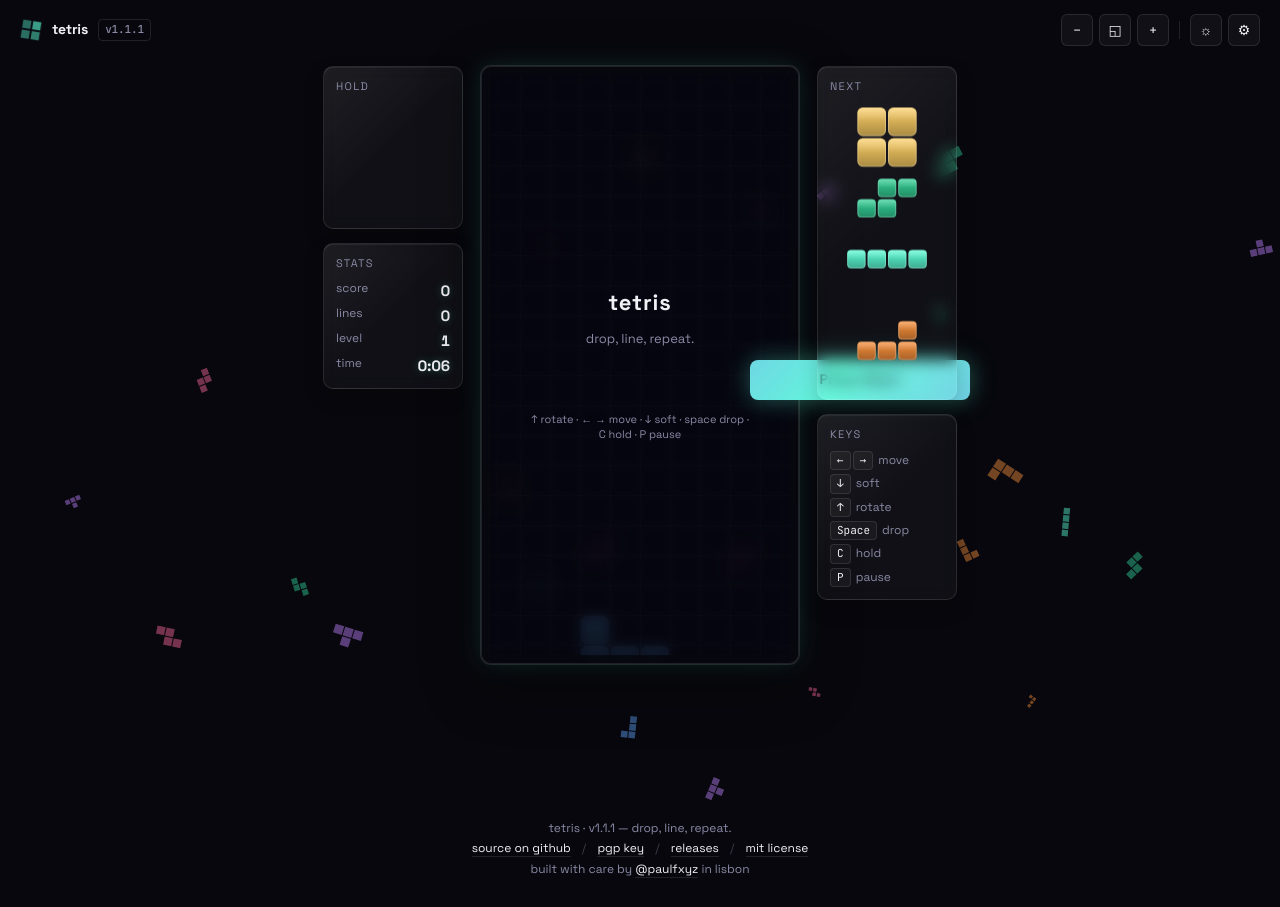
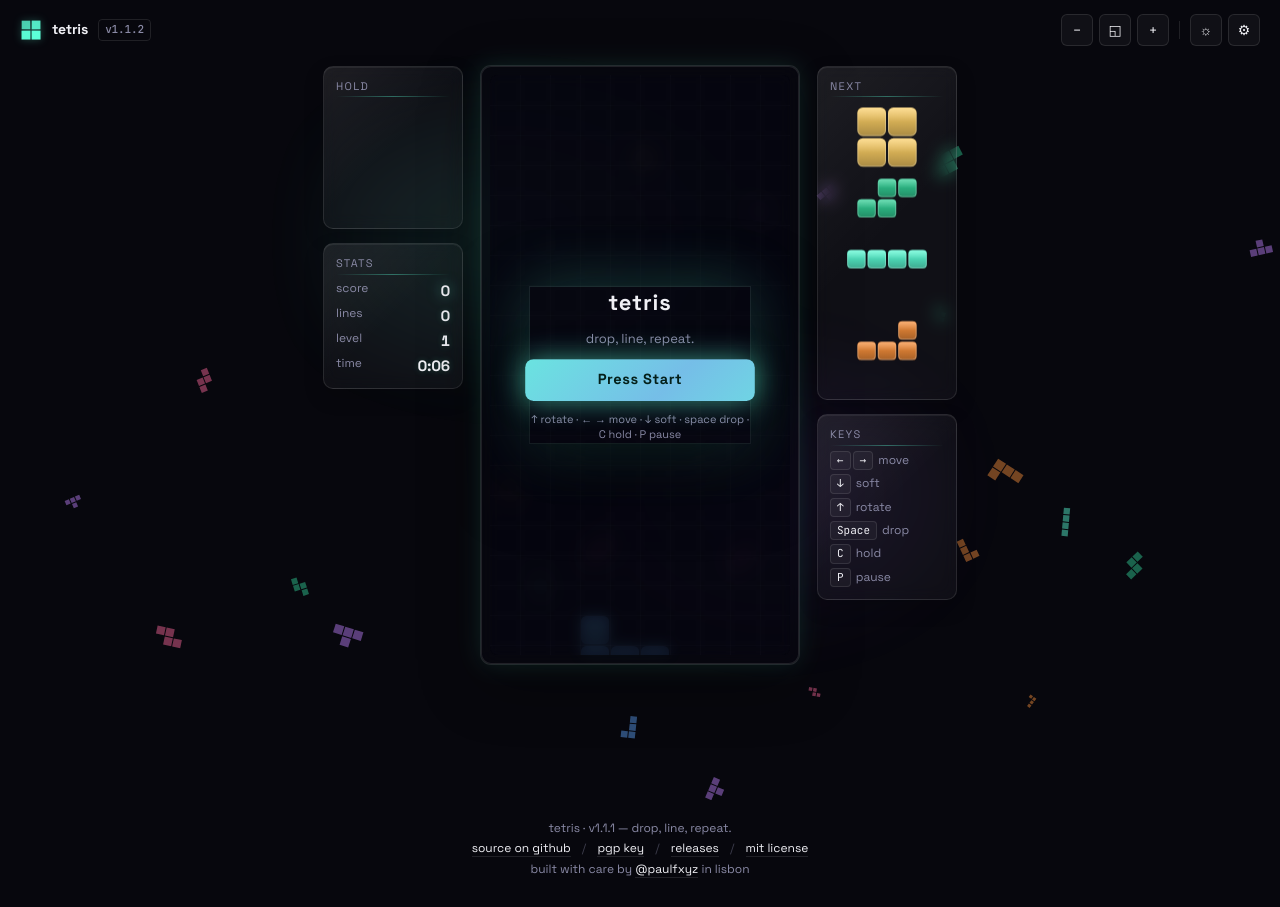
Before and after one commit to paulfxyz/tetris, a PHP site: page / in a window 1280 px wide. Run offline with PHP 8.4, Linux system fonts and the light colour scheme.

Commit message:
feat: v1.1.2 — Korobeiniki music, modern in-place animations, name-input fix, scoreboard CAPTCHA workaround
Added
- Procedural Korobeiniki music (public-domain Russian folk song, 1861) via
  Web Audio. Two-voice arrangement: square-wave lead + triangle-wave bass.
  Zero KB shipped; everything synthesised from a note-array at runtime.
- New Modern-theme animations, all strictly in-place (no horizontal drift):
  cta-heartbeat on Press Start, brand-breathe on the logo, aurora-breathe
  wash behind the board, stats-glow staggered pulse on score values,
  hud-underline-pulse accent, overlay-glow vignette on the dialog card.

Fixed
- Name input swallowed letters: typing p/c/x/z in the score-submit form
  triggered pause/hold/rotate. Global keyboard handler now bails on text
  fields.
- Press-Start animation slid off to the right; replaced translateX shimmer
  with a contained heartbeat scale.
- 'Server unreachable' on score submit: Siteground sgcaptcha was serving
  HTML challenge pages for JSON POSTs. Added Accept/X-Requested-With
  headers, content-type guard, and .htaccess bypass.

Changed
- README version badge links to the matching GitHub release.

```diff
--- a/public/css/game.css
+++ b/public/css/game.css
@@ -141,20 +141,26 @@ body.vpad-on .vpad { display: grid; }
   .game-wrap { gap: 10px; }
 }
 
-/* Modern theme bling — animated accent on overlay CTA */
+/* Modern theme — overlay CTA (Press Start) uses a CARDIAC HEARTBEAT.
+ * The previous shimmer used translateX(100%) which made the highlight slide
+ * off to the right of the button; users perceived it as the layout breaking.
+ * Replaced with a contained, in-place heartbeat: scale + glow that breathes
+ * around the button without ever shifting horizontally. The two-beat curve
+ * (strong-pause-soft-pause) mimics a real cardiac rhythm. */
 html[data-theme="modern"] .overlay-card .cta {
-  position: relative; overflow: hidden;
+  position: relative;
+  transform-origin: center;
 }
-html[data-theme="modern"] .overlay-card .cta::after {
-  content: ''; position: absolute; inset: -2px;
-  background: linear-gradient(120deg, transparent 30%, rgba(255,255,255,.25), transparent 70%);
-  transform: translateX(-100%);
-  animation: shine 2.6s ease-in-out infinite;
+@keyframes cta-heartbeat {
+  0%   { transform: scale(1);     box-shadow: 0 0 18px color-mix(in srgb, var(--color-accent) 28%, transparent); }
+  14%  { transform: scale(1.045); box-shadow: 0 0 28px color-mix(in srgb, var(--color-accent) 55%, transparent); }
+  28%  { transform: scale(1);     box-shadow: 0 0 18px color-mix(in srgb, var(--color-accent) 28%, transparent); }
+  42%  { transform: scale(1.025); box-shadow: 0 0 22px color-mix(in srgb, var(--color-accent) 40%, transparent); }
+  60%, 100% { transform: scale(1); box-shadow: 0 0 18px color-mix(in srgb, var(--color-accent) 28%, transparent); }
 }
-@keyframes shine { 50%, 100% { transform: translateX(100%); } }
 
 /* =====================================================================
- * MODERN — extra animations and effects
+ * MODERN — extra animations and effects (all IN-PLACE, no horizontal drift)
  * ===================================================================== */
 html[data-theme="modern"] .board-frame {
   box-shadow:
@@ -175,45 +181,129 @@ html[data-theme="modern"] .hud-block {
   box-shadow: inset 0 1px 0 rgba(255,255,255,.06), 0 8px 20px rgba(0,0,0,.18);
 }
 
-html[data-theme="modern"] .brand svg { animation: modern-rotate 24s linear infinite; transform-origin: center; }
-@keyframes modern-rotate { to { transform: rotate(360deg); } }
-html[data-theme="modern"] .brand svg rect { animation: modern-twinkle 3s ease-in-out infinite; }
-html[data-theme="modern"] .brand svg rect:nth-child(2) { animation-delay: .25s; }
-html[data-theme="modern"] .brand svg rect:nth-child(3) { animation-delay: .5s; }
-html[data-theme="modern"] .brand svg rect:nth-child(4) { animation-delay: .75s; }
-@keyframes modern-twinkle { 0%, 100% { opacity: .4; } 50% { opacity: 1; } }
+/* Brand mark: in-place breathing instead of full rotation.
+ * A 4-block logo rotating 360° looked off-axis and unbalanced. Now it
+ * gently scales/breathes and the inner rects twinkle in sequence —
+ * still alive, never wandering. */
+html[data-theme="modern"] .brand svg {
+  animation: brand-breathe 3.2s ease-in-out infinite;
+  transform-origin: center;
+}
+@keyframes brand-breathe {
+  0%, 100% { transform: scale(1);    filter: drop-shadow(0 0 4px color-mix(in srgb, var(--color-accent) 30%, transparent)); }
+  50%      { transform: scale(1.06); filter: drop-shadow(0 0 10px color-mix(in srgb, var(--color-accent) 55%, transparent)); }
+}
+html[data-theme="modern"] .brand svg rect {
+  animation: modern-twinkle 2.4s ease-in-out infinite;
+  transform-origin: center;
+  transform-box: fill-box;
+}
+html[data-theme="modern"] .brand svg rect:nth-child(2) { animation-delay: .2s; }
+html[data-theme="modern"] .brand svg rect:nth-child(3) { animation-delay: .4s; }
+html[data-theme="modern"] .brand svg rect:nth-child(4) { animation-delay: .6s; }
+@keyframes modern-twinkle {
+  0%, 100% { opacity: .55; transform: scale(1); }
+  50%      { opacity: 1;   transform: scale(1.08); }
+}
 
 html[data-theme="modern"] #game-canvas {
   filter: drop-shadow(0 0 8px color-mix(in srgb, var(--color-accent) 25%, transparent));
 }
 
+/* Hold / Next panels: very subtle vertical breathing (max 2px) so the
+ * panels feel alive without distracting from the falling pieces. */
 html[data-theme="modern"] #hold-canvas,
 html[data-theme="modern"] #next-canvas {
-  animation: modern-float 4s ease-in-out infinite;
+  animation: modern-float 5s ease-in-out infinite;
 }
-html[data-theme="modern"] #next-canvas { animation-delay: -2s; }
+html[data-theme="modern"] #next-canvas { animation-delay: -2.5s; }
 @keyframes modern-float {
   0%, 100% { transform: translateY(0); }
-  50%      { transform: translateY(-3px); }
+  50%      { transform: translateY(-2px); }
 }
 
+/* CTA background gradient — a calm sweep that LOOPS inside the button
+ * (small horizontal swing, never reaching the edges), so motion stays
+ * inside the bounds. Combined with cta-heartbeat above. */
 html[data-theme="modern"] .overlay-card .cta {
   background: linear-gradient(135deg,
     var(--color-accent) 0%,
     color-mix(in srgb, var(--color-accent) 60%, #9b5cff) 50%,
     var(--color-accent) 100%);
-  background-size: 200% 200%;
-  animation: shine 2.6s ease-in-out infinite, modern-cta-shift 8s linear infinite;
-  box-shadow: 0 0 24px color-mix(in srgb, var(--color-accent) 35%, transparent);
+  background-size: 220% 220%;
+  background-position: 50% 50%;
+  animation:
+    cta-heartbeat 1.6s ease-in-out infinite,
+    cta-gradient-loop 6s ease-in-out infinite;
+  will-change: transform, box-shadow, background-position;
 }
-@keyframes modern-cta-shift {
-  0% { background-position: 0% 0%; }
-  100% { background-position: 200% 0%; }
+@keyframes cta-gradient-loop {
+  0%, 100% { background-position: 35% 50%; }
+  50%      { background-position: 65% 50%; }
 }
 
+/* Stats values glow staggered — calm equalizer feel down the right rail. */
 html[data-theme="modern"] .stats dd {
   text-shadow: 0 0 8px color-mix(in srgb, var(--color-accent) 30%, transparent);
+  animation: stats-glow 2.8s ease-in-out infinite;
 }
+html[data-theme="modern"] .stats dd:nth-of-type(2) { animation-delay: .4s; }
+html[data-theme="modern"] .stats dd:nth-of-type(3) { animation-delay: .8s; }
+html[data-theme="modern"] .stats dd:nth-of-type(4) { animation-delay: 1.2s; }
+@keyframes stats-glow {
+  0%, 100% { text-shadow: 0 0 6px  color-mix(in srgb, var(--color-accent) 22%, transparent); }
+  50%      { text-shadow: 0 0 14px color-mix(in srgb, var(--color-accent) 55%, transparent); }
+}
+
+/* Animated underline accent beneath each HUD label — fades in/out only. */
+html[data-theme="modern"] .hud-label {
+  position: relative;
+}
+html[data-theme="modern"] .hud-label::after {
+  content: '';
+  position: absolute; left: 0; right: 0; bottom: -3px;
+  height: 1px;
+  background: linear-gradient(90deg,
+    transparent,
+    color-mix(in srgb, var(--color-accent) 80%, transparent),
+    transparent);
+  animation: hud-underline-pulse 3s ease-in-out infinite;
+  opacity: .6;
+}
+@keyframes hud-underline-pulse {
+  0%, 100% { opacity: .25; }
+  50%      { opacity: .9; }
+}
+
+/* Aurora wash behind the board — soft radial gradients that scale gently
+ * in place. Clipped by .game-wrap so it never escapes the layout. */
+html[data-theme="modern"] .game-wrap { position: relative; }
+html[data-theme="modern"] .game-wrap::before {
+  content: '';
+  position: absolute; inset: -10px;
+  background:
+    radial-gradient(60% 40% at 30% 30%, color-mix(in srgb, var(--color-accent) 14%, transparent), transparent 70%),
+    radial-gradient(50% 40% at 70% 70%, color-mix(in srgb, #9b5cff 14%, transparent), transparent 70%);
+  filter: blur(30px);
+  z-index: -1;
+  pointer-events: none;
+  animation: aurora-breathe 9s ease-in-out infinite;
+}
+@keyframes aurora-breathe {
+  0%, 100% { opacity: .55; transform: scale(1); }
+  50%      { opacity: .9;  transform: scale(1.04); }
+}
+
+/* Overlay card (Press Start / Pause / Game Over) gets a subtle vignette
+ * pulse so the modal feels alive but completely still horizontally. */
+html[data-theme="modern"] .overlay-card {
+  animation: overlay-glow 4s ease-in-out infinite;
+}
+@keyframes overlay-glow {
+  0%, 100% { box-shadow: 0 20px 60px rgba(0,0,0,.55), 0 0 0 1px rgba(255,255,255,.04), 0 0 30px color-mix(in srgb, var(--color-accent) 12%, transparent); }
+  50%      { box-shadow: 0 24px 80px rgba(0,0,0,.6),  0 0 0 1px rgba(255,255,255,.07), 0 0 60px color-mix(in srgb, var(--color-accent) 25%, transparent); }
+}
+
 
 /* =====================================================================
  * CLASSIC — strict B&W, kill all theme bling
--- a/public/index.html
+++ b/public/index.html
@@ -29,7 +29,7 @@
         <rect x="13" y="13" width="9" height="9" fill="currentColor" opacity=".8"/>
       </svg>
       <span>tetris</span>
-      <span class="brand-version">v1.1.1</span>
+      <span class="brand-version">v1.1.2</span>
     </a>
     <nav class="topbar-actions">
       <button class="iconbtn" id="btn-zoom-out" title="Zoom out" aria-label="Zoom out">−</button>
--- a/public/js/input.js
+++ b/public/js/input.js
@@ -41,6 +41,25 @@ const KEYMAP = {
   Escape: 'pause',
 };
 
+// Returns true if the user is typing in a form field. Used to suppress game
+// keybindings while the score-submit dialog is open — otherwise typing 'p',
+// 'c', 'x', 'z' in the Name field would trigger pause/hold/rotate and the
+// letter would be eaten by preventDefault().
+function isEditableTarget(el) {
+  if (!el) return false;
+  if (el.isContentEditable) return true;
+  const tag = el.tagName;
+  if (tag === 'TEXTAREA' || tag === 'SELECT') return true;
+  if (tag === 'INPUT') {
+    // Allow game keys when focus is on non-text inputs (checkboxes, radios,
+    // ranges) so the settings overlay doesn't break keyboard play.
+    const type = (el.type || 'text').toLowerCase();
+    const nonText = new Set(['checkbox', 'radio', 'range', 'button', 'submit', 'reset', 'file', 'color']);
+    return !nonText.has(type);
+  }
+  return false;
+}
+
 export class Input {
   constructor({ boardEl, vpadEl, onAction }) {
     this.boardEl = boardEl;       // the canvas element — captures touch
@@ -70,6 +89,13 @@ export class Input {
   // those and run our own DAS timer instead.
   bindKeyboard() {
     window.addEventListener('keydown', (e) => {
+      // BUGFIX: when the user is typing in a text field (e.g. the score-submit
+      // form's Name / Tagline / Email inputs), we must NOT intercept their
+      // keystrokes. Otherwise letters mapped to game actions — 'p' (pause),
+      // 'c' (hold), arrow keys, etc. — get swallowed by preventDefault() and
+      // never reach the input. Bail out if the focused element is editable.
+      if (isEditableTarget(e.target) || isEditableTarget(document.activeElement)) return;
+
       const a = KEYMAP[e.code];
       if (!a) return;
       e.preventDefault();
@@ -84,6 +110,8 @@ export class Input {
     });
 
     window.addEventListener('keyup', (e) => {
+      // Mirror the keydown guard: don't track keys pressed inside form fields.
+      if (isEditableTarget(e.target) || isEditableTarget(document.activeElement)) return;
       this.held.delete(e.code);
       const a = KEYMAP[e.code];
       if (a === 'left' || a === 'right') this.stopDAS();
--- a/public/js/scoreboard.js
+++ b/public/js/scoreboard.js
@@ -89,10 +89,25 @@ export class Scoreboard {
     const url = this.server + (store ? '/submit' : '/sign');
     const res = await fetch(url, {
       method: 'POST',
-      headers: { 'content-type': 'application/json' },
+      credentials: 'same-origin',
+      headers: {
+        // Explicit Accept tells hosts (Siteground in particular) that this is
+        // an API call, not a browser-form submission — reduces the chance of
+        // hitting a bot-protection HTML challenge page.
+        'content-type': 'application/json',
+        'accept': 'application/json',
+        'x-requested-with': 'XMLHttpRequest',
+      },
       body: JSON.stringify(payload),
     });
+    // Bot-protection layers (Cloudflare, Siteground sgcaptcha) often serve a
+    // 200/202 HTML CAPTCHA page when they suspect a request. Detect that and
+    // throw a clean error so the caller falls back to the offline receipt.
+    const ctype = res.headers.get('content-type') || '';
     if (!res.ok) throw new Error(`server: ${res.status}`);
+    if (!ctype.includes('application/json')) {
+      throw new Error('server: non-JSON response (likely bot-challenge); using offline fallback');
+    }
     const data = await res.json();
     // Server kept the score → also keep a local copy for offline browsing.
     if (data.accepted) this.saveLocal(payload);
--- a/public/js/sound.js
+++ b/public/js/sound.js
@@ -1,7 +1,8 @@
 // tetris — sound.js
 // ============================================================================
-// PROCEDURAL SFX. No audio files shipped. Everything you hear is generated
-// at runtime by oscillators + gain envelopes through the Web Audio API.
+// PROCEDURAL SFX + MUSIC. No audio files shipped. Everything you hear is
+// generated at runtime by oscillators + gain envelopes through the Web Audio
+// API.
 //
 // Why not just ship .mp3/.ogg/.wav?
 //   - no licensing / attribution / royalty questions
@@ -17,12 +18,67 @@
 // at related pitches and you get arpeggios for Tetrises and game-over.
 // ============================================================================
 
+// ============================================================================
+// MUSIC — Korobeiniki (a.k.a. "Tetris Theme A")
+//
+// Korobeiniki (Russian: Коробейники, "The Peddlers") is a Russian folk song
+// composed in 1861 by Nikolay Nekrasov. The melody is firmly in the public
+// domain — it has been used for 160+ years and is famously the music of the
+// original Game Boy Tetris (1989). Shipping it is free of any licensing or
+// attribution concern.
+//
+// We don't ship an audio file. Instead the tune is encoded as an array of
+// [scientific-pitch-notation, beats] pairs and rendered live by oscillators,
+// matching the procedural philosophy of the SFX above. Two voices play in
+// parallel: a square-wave LEAD (the melody) and a triangle-wave BASS that
+// alternates between root and fifth. The result is a small, chiptune-ish
+// rendition of the theme that loops forever.
+//
+// Tempo: 144 BPM — close to the original Game Boy version's level-1 speed.
+// ============================================================================
+
+// Note name -> MIDI number, then MIDI -> Hz. A4 (MIDI 69) = 440 Hz.
+const NOTE_TO_MIDI = { C: 0, D: 2, E: 4, F: 5, G: 7, A: 9, B: 11 };
+function noteHz(name) {
+  if (!name) return 0; // rest
+  const m = name.match(/^([A-G])([#b]?)(\d)$/);
+  if (!m) return 0;
+  const [, letter, accidental, octave] = m;
+  const midi = NOTE_TO_MIDI[letter]
+    + (accidental === '#' ? 1 : accidental === 'b' ? -1 : 0)
+    + (Number(octave) + 1) * 12;
+  return 440 * Math.pow(2, (midi - 69) / 12);
+}
+
+// Korobeiniki lead melody, transcribed for one full A-section + B-section.
+// Format: [note, beats]. null = rest. Beats are in quarter-note units.
+const KOROBEINIKI_LEAD = [
+  ['E5', 1],   ['B4', 0.5], ['C5', 0.5], ['D5', 1],   ['C5', 0.5], ['B4', 0.5],
+  ['A4', 1],   ['A4', 0.5], ['C5', 0.5], ['E5', 1],   ['D5', 0.5], ['C5', 0.5],
+  ['B4', 1.5], ['C5', 0.5], ['D5', 1],   ['E5', 1],
+  ['C5', 1],   ['A4', 1],   ['A4', 1],   [null, 1],
+  ['D5', 1],   ['F5', 0.5], ['A5', 1],   ['G5', 0.5], ['F5', 0.5],
+  ['E5', 1.5], ['C5', 0.5], ['E5', 1],   ['D5', 0.5], ['C5', 0.5],
+  ['B4', 1],   ['B4', 0.5], ['C5', 0.5], ['D5', 1],   ['E5', 1],
+  ['C5', 1],   ['A4', 1],   ['A4', 2],
+];
+
+// Simple alternating bass line: root–fifth pattern.
+const KOROBEINIKI_BASS = [
+  ['A2', 2], ['E3', 2], ['A2', 2], ['E3', 2],
+  ['A2', 2], ['E3', 2], ['A2', 2], ['E3', 2],
+  ['D3', 2], ['A3', 2], ['A2', 2], ['E3', 2],
+  ['A2', 2], ['E3', 2], ['A2', 2], ['E3', 2],
+];
+
 export class Sound {
   constructor() {
     this.ctx = null;       // lazily created — see ensure()
-    this.enabled = true;
-    this.music = false;    // reserved — no music yet
-    this.musicNode = null;
+    this.enabled = true;   // SFX on/off
+    this.music = false;    // music on/off (set via setMusic())
+    this.musicGain = null; // master gain for music bus
+    this.musicTimer = null;// scheduling tick
+    this.musicBpm = 144;
   }
 
   // CRITICAL on iOS / Safari: AudioContext is created in 'suspended' state
@@ -36,19 +92,11 @@ export class Sound {
       try { this.ctx = new (window.AudioContext || window.webkitAudioContext)(); }
       catch { this.ctx = null; }
     }
-    // Even after creation, the ctx can be re-suspended (tab backgrounded).
-    // resume() is idempotent and safe to call every time.
     if (this.ctx && this.ctx.state === 'suspended') this.ctx.resume().catch(() => {});
   }
 
   // The atomic SFX primitive: a one-shot oscillator with an exponential gain
   // decay. Combine with setTimeout to chain blips into arpeggios.
-  //
-  //   freq     — pitch in Hz
-  //   duration — seconds before the oscillator stops
-  //   type     — 'square' | 'sine' | 'triangle' | 'sawtooth'
-  //              (square is "8-bit blip", triangle is softer, sawtooth is harsher)
-  //   gain     — peak loudness (keep low; we play many at once)
   blip(freq = 440, duration = 0.06, type = 'square', gain = 0.06) {
     if (!this.enabled) return;
     this.ensure();
@@ -57,9 +105,6 @@ export class Sound {
     const g = this.ctx.createGain();
     o.type = type;
     o.frequency.value = freq;
-    // Envelope: full gain at start, exponential decay to near-zero over duration.
-    // Using exponentialRampToValueAtTime (not linear) gives a natural-sounding tail.
-    // The target can't actually reach 0 in an exponential ramp, hence 0.0001.
     g.gain.setValueAtTime(gain, this.ctx.currentTime);
     g.gain.exponentialRampToValueAtTime(0.0001, this.ctx.currentTime + duration);
     o.connect(g).connect(this.ctx.destination);
@@ -67,15 +112,11 @@ export class Sound {
     o.stop(this.ctx.currentTime + duration);
   }
 
-  // Each game action gets a distinct sonic identity. Numbers were picked by
-  // ear — there's no scientific tuning, just "does this feel right?"
-  move()   { this.blip(220, 0.03, 'square', 0.04); }     // soft click
-  rotate() { this.blip(330, 0.04, 'triangle', 0.05); }   // higher, smoother
-  lock()   { this.blip(140, 0.07, 'sawtooth', 0.05); }   // a thunk
+  // Per-action SFX. Pitches chosen by ear.
+  move()   { this.blip(220, 0.03, 'square', 0.04); }
+  rotate() { this.blip(330, 0.04, 'triangle', 0.05); }
+  lock()   { this.blip(140, 0.07, 'sawtooth', 0.05); }
 
-  // Line-clear scales with line count: pitch up + extra arpeggio note for Tetrises.
-  // The three (or four) blips are staggered with setTimeout — that's the
-  // arpeggio. 60ms gap between notes feels rhythmic without overlapping decay.
   clear(n = 1) {
     const base = 440 + n * 120;
     this.blip(base, 0.08, 'square', 0.07);
@@ -83,12 +124,109 @@ export class Sound {
     if (n >= 4) setTimeout(() => this.blip(base * 1.5, 0.12, 'square', 0.07), 130);
   }
 
-  drop()   { this.blip(110, 0.1, 'square', 0.07); }      // low thud
-  hold()   { this.blip(520, 0.05, 'sine', 0.05); }       // clean ping
+  drop() { this.blip(110, 0.1, 'square', 0.07); }
+  hold() { this.blip(520, 0.05, 'sine', 0.05); }
 
-  // Game over: a descending 4-note arpeggio. Each note lasts 0.18s; we space
-  // them 120ms apart so they overlap slightly into a dying-fall.
   over() {
     [440, 330, 247, 165].forEach((f, i) => setTimeout(() => this.blip(f, 0.18, 'triangle', 0.08), i * 120));
   }
+
+  // ------- MUSIC -------
+  // Start or stop the Korobeiniki loop. Idempotent: calling setMusic(true)
+  // twice doesn't stack two loops.
+  setMusic(on) {
+    this.music = !!on;
+    if (this.music) this.startMusic();
+    else this.stopMusic();
+  }
+
+  // Build the loop and schedule notes ahead. We use lookahead scheduling
+  // (Chris Wilson's "Tale of Two Clocks" pattern): every ~250ms, schedule
+  // any notes whose start time falls in the next ~500ms window. setTimeout
+  // is jittery, but the AudioContext clock is rock-steady — so as long as
+  // each note is scheduled BEFORE its start time, playback is sample-accurate.
+  startMusic() {
+    this.ensure();
+    if (!this.ctx) return;
+    this.stopMusic();
+
+    this.musicGain = this.ctx.createGain();
+    this.musicGain.gain.value = 0.07;
+    this.musicGain.connect(this.ctx.destination);
+
+    const secondsPerBeat = 60 / this.musicBpm;
+    const buildVoice = (notes) => {
+      let t = 0;
+      return notes.map(([note, beats]) => {
+        const entry = { note, beats, offset: t };
+        t += beats * secondsPerBeat;
+        return entry;
+      });
+    };
+    const lead = buildVoice(KOROBEINIKI_LEAD);
+    const bass = buildVoice(KOROBEINIKI_BASS);
+    const leadLength = lead.reduce((s, n) => s + n.beats, 0) * secondsPerBeat;
+    const bassLength = bass.reduce((s, n) => s + n.beats, 0) * secondsPerBeat;
+    const loopLength = Math.max(leadLength, bassLength);
+
+    let loopStart = this.ctx.currentTime + 0.1;
+    const scheduleAhead = 0.5;
+
+    const tick = () => {
+      if (!this.music || !this.ctx || !this.musicGain) return;
+      const now = this.ctx.currentTime;
+      while (loopStart < now + scheduleAhead) {
+        for (const n of lead) {
+          const start = loopStart + n.offset;
+          if (start < now) continue;
+          if (start > now + scheduleAhead) break;
+          this.playNote(n.note, start, n.beats * secondsPerBeat * 0.95, 'square', 0.55);
+        }
+        for (const n of bass) {
+          const start = loopStart + n.offset;
+          if (start < now) continue;
+          if (start > now + scheduleAhead) break;
+          this.playNote(n.note, start, n.beats * secondsPerBeat * 0.95, 'triangle', 0.4);
+        }
+        loopStart += loopLength;
+      }
+      this.musicTimer = setTimeout(tick, 250);
+    };
+    tick();
+  }
+
+  // Fade out and tear down. Linear ramp to zero (exponential can't reach 0)
+  // prevents the "click" some browsers emit when a gain abruptly drops.
+  stopMusic() {
+    if (this.musicTimer) { clearTimeout(this.musicTimer); this.musicTimer = null; }
+    if (this.musicGain && this.ctx) {
+      const g = this.musicGain.gain;
+      const t = this.ctx.currentTime;
+      g.cancelScheduledValues(t);
+      g.setValueAtTime(g.value, t);
+      g.linearRampToValueAtTime(0, t + 0.05);
+      const old = this.musicGain;
+      setTimeout(() => { try { old.disconnect(); } catch {} }, 100);
+    }
+    this.musicGain = null;
+  }
+
+  // Schedule one note at an absolute AudioContext time. Per-note ADSR with
+  // a 10ms attack and exponential release prevents clicks at note boundaries.
+  playNote(name, when, duration, type = 'square', voiceGain = 0.5) {
+    if (!this.ctx || !this.musicGain || !name) return;
+    const freq = noteHz(name);
+    if (!freq) return;
+    const o = this.ctx.createOscillator();
+    const g = this.ctx.createGain();
+    o.type = type;
+    o.frequency.setValueAtTime(freq, when);
+    g.gain.setValueAtTime(0.0001, when);
+    g.gain.exponentialRampToValueAtTime(voiceGain, when + 0.01);
+    g.gain.setValueAtTime(voiceGain, when + Math.max(0.01, duration - 0.05));
+    g.gain.exponentialRampToValueAtTime(0.0001, when + duration);
+    o.connect(g).connect(this.musicGain);
+    o.start(when);
+    o.stop(when + duration + 0.02);
+  }
 }
```
Also changed, not shown: CHANGELOG.md, README.md, public/js/app.js, server-php/api/.htaccess.
